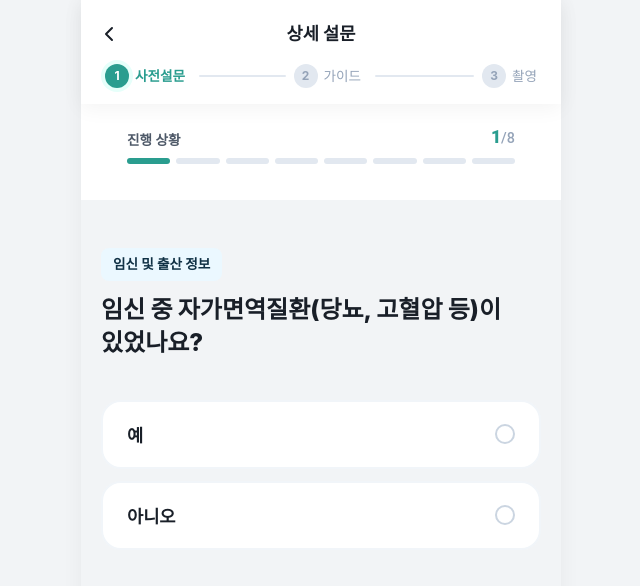
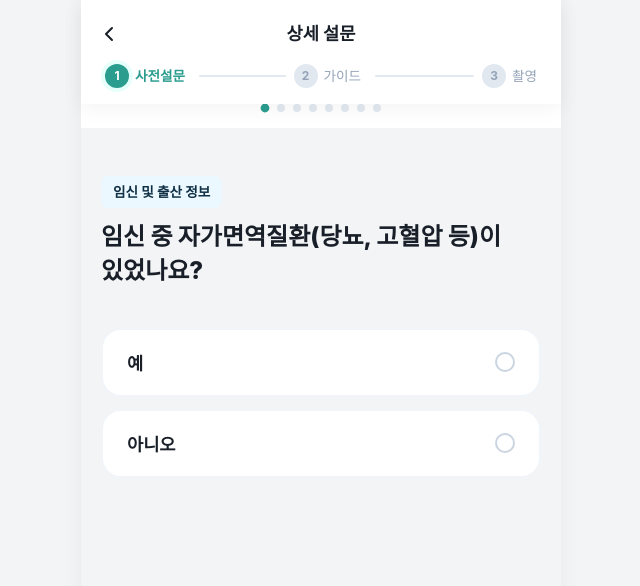
Before and after one commit to seungtae97/auti, a React (Vite) app: page /test/setup in a window 1280 px wide. Both pictures are taken after a click on the button 428 px from the left and 34 px from the top of the page. Shown: the top 586 px of the page, without its empty margins (319-959 px from the left). Built offline with nearby package versions, Linux system fonts and the light colour scheme.

Commit message:
Apply Dot Indicator to all test pages with stacked filling style

```diff
--- a/src/index.css
+++ b/src/index.css
@@ -223,3 +223,37 @@ textarea {
   background-clip: text;
   -webkit-text-fill-color: transparent;
 }
+
+/* Global Dot Indicator Styles */
+.dot-indicator-container {
+  display: flex;
+  justify-content: center;
+  align-items: center;
+  gap: 8px;
+  padding: 0 16px 16px 16px;
+  background-color: white;
+}
+
+.dot-indicator {
+  width: 8px;
+  height: 8px;
+  border-radius: 50%;
+  background-color: #E2E8F0;
+  /* Default inactive color */
+  transition: all 0.3s cubic-bezier(0.25, 0.8, 0.25, 1);
+}
+
+.dot-indicator.filled {
+  background-color: var(--primary);
+  /* Stacked/Filled color */
+  transform: scale(1.1);
+  /* Slight emphasis for filled dots */
+}
+
+.dot-indicator.active {
+  /* Optional: Special style for ONLY the current step if needed,
+       but for stacked UI, 'filled' covers it.
+       We can add a subtle ring or darker shade for the *current* exact step if desired.
+    */
+  background-color: var(--primary-dark);
+}
--- a/src/pages/TestFlow/RiskFactorPage/RiskFactorPage.tsx
+++ b/src/pages/TestFlow/RiskFactorPage/RiskFactorPage.tsx
@@ -2,7 +2,6 @@ import React, { useState } from 'react';
 import { useNavigate } from 'react-router-dom';
 // import { Button } from '../../../components/Button/Button'; // Unused
 import { WizardHeader } from '../../../components/WizardHeader/WizardHeader';
-import { ProgressBar } from '../../../components/ProgressBar/ProgressBar';
 // import { Card } from '../../../components/Card/Card';
 import './RiskFactorPage.css';
 
@@ -187,9 +186,14 @@ const RiskFactorPage: React.FC = () => {
                 currentStage={1}
                 onBack={handleBack}
             />
-            {/* Sub-progress for current section */}
-            <div className="sub-progress-bar-container" style={{ padding: '0 16px 16px 16px', background: 'white' }}>
-                <ProgressBar currentStep={currentStepIndex + 1} totalSteps={steps.length} />
+            {/* Dot Indicator for current section */}
+            <div className="dot-indicator-container">
+                {steps.map((_, index) => (
+                    <div
+                        key={index}
+                        className={`dot-indicator ${index <= currentStepIndex ? 'filled' : ''}`}
+                    />
+                ))}
             </div>
 
             <div className="risk-content wizard-layout">
--- a/src/pages/TestFlow/SetupPage/SetupPage.tsx
+++ b/src/pages/TestFlow/SetupPage/SetupPage.tsx
@@ -24,6 +24,16 @@ const SetupPage: React.FC = () => {
                 currentStage={2}
                 onBack={() => navigate('/test/risk-factor')}
             />
+
+            {/* Dot Indicator: Linked to Checked Items */}
+            <div className="dot-indicator-container">
+                {checkedItems.map((isChecked, index) => (
+                    <div
+                        key={index}
+                        className={`dot-indicator ${isChecked ? 'filled' : ''}`}
+                    />
+                ))}
+            </div>
 
             <div className="setup-content">
                 <h1 className="page-title">검사 준비 가이드</h1>
--- a/src/pages/TestFlow/SurveyPage/SurveyPage.css
+++ b/src/pages/TestFlow/SurveyPage/SurveyPage.css
@@ -17,31 +17,6 @@
     padding-bottom: 0;
     background-color: white;
     z-index: 10;
-}
-
-/* Dot Indicator */
-.dot-indicator-container {
-    display: flex;
-    justify-content: center;
-    align-items: center;
-    gap: 8px;
-    padding: 0 16px 16px 16px;
-    background-color: white;
-}
-
-.dot-indicator {
-    width: 8px;
-    height: 8px;
-    border-radius: 50%;
-    background-color: #E2E8F0;
-    /* Grey 200/300 */
-    transition: all 0.3s cubic-bezier(0.25, 0.8, 0.25, 1);
-}
-
-.dot-indicator.active {
-    background-color: #3B82F6;
-    /* Primary Blue (Tailwind Blue 500 equivalent) */
-    transform: scale(1.2);
 }
 
 .header-top-row {
--- a/src/pages/TestFlow/SurveyPage/SurveyPage.tsx
+++ b/src/pages/TestFlow/SurveyPage/SurveyPage.tsx
@@ -58,7 +58,7 @@ const SurveyPage: React.FC = () => {
                 {questions.map((q, index) => (
                     <div
                         key={q.id}
-                        className={`dot-indicator ${index === currentStep ? 'active' : ''}`}
+                        className={`dot-indicator ${index <= currentStep ? 'filled' : ''}`}
                     />
                 ))}
             </div>
```
